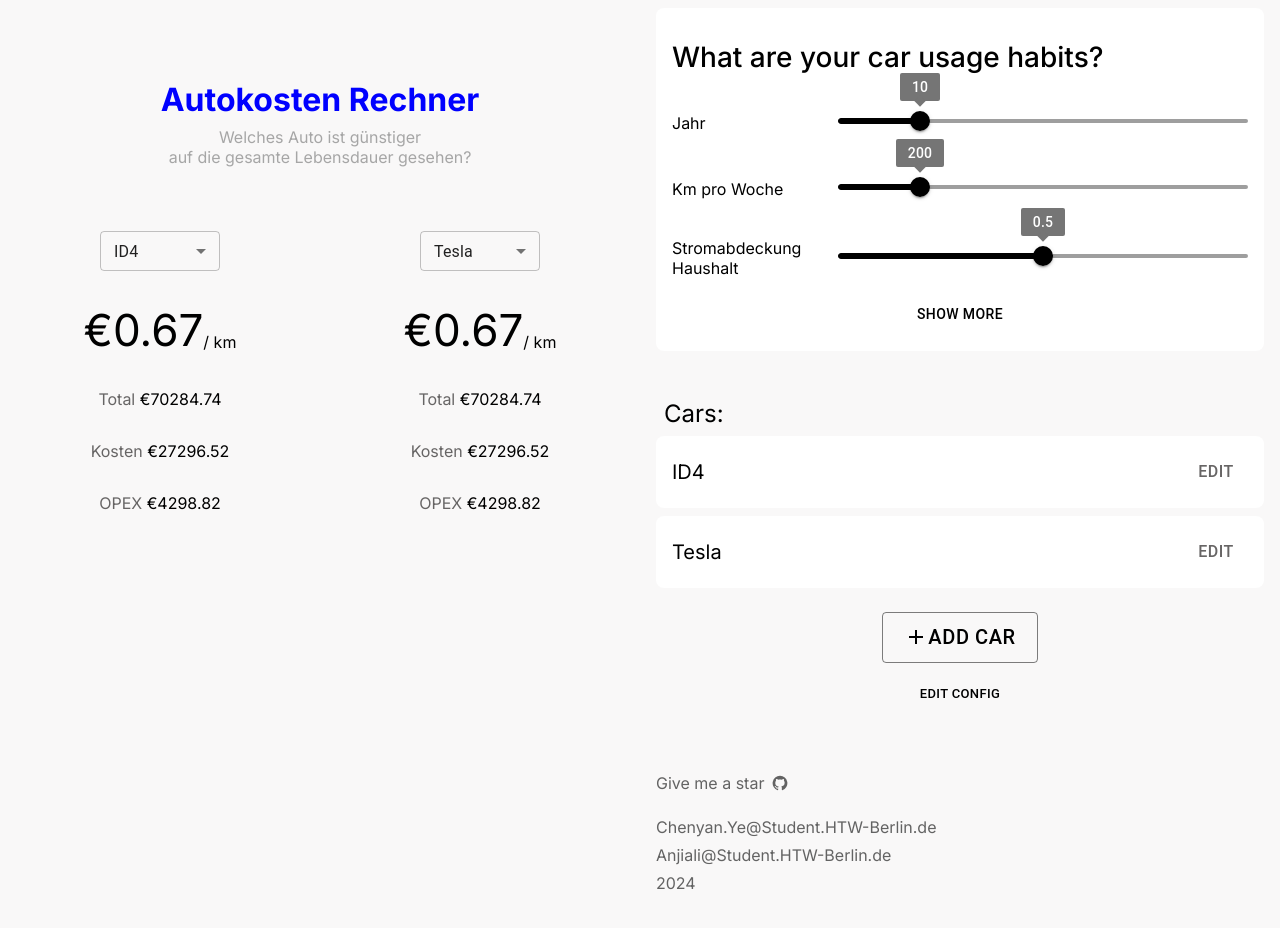
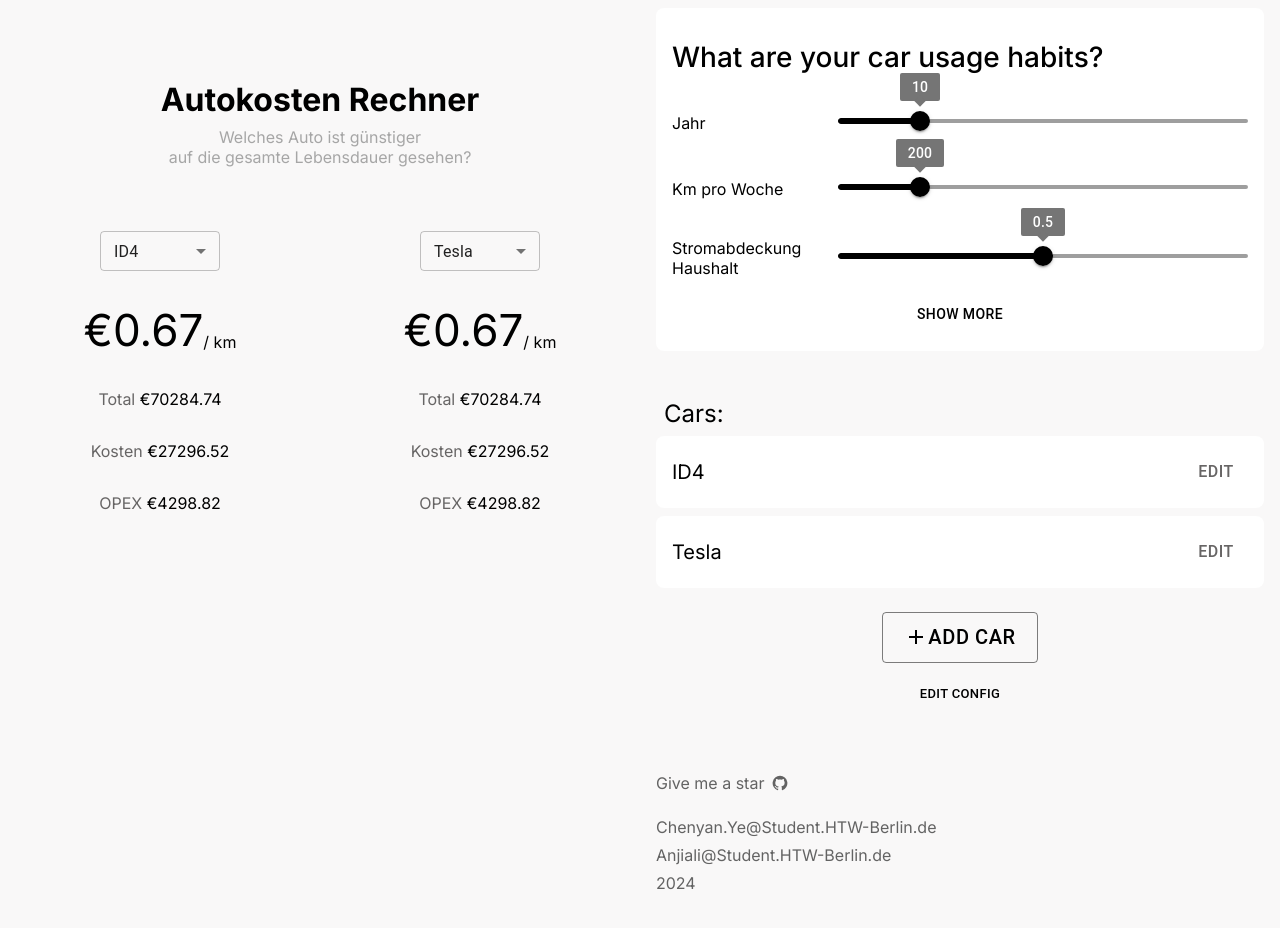
Before and after one commit to yechenyan/car-cost-calculate, a Next.js app: page /car-cost-calculate/ in a window 1280 px wide. Shown: the top 928 px of the page. Built offline with nearby package versions, Linux system fonts and the light colour scheme.

Commit message:
Update Head.jsx

```diff
--- a/app/Home/Head.jsx
+++ b/app/Home/Head.jsx
@@ -8,7 +8,6 @@
           fontSize: "32px",
           fontWeight: 700,
           textAlign: "center",
-          color: "blue",
         }}
       >
         Autokosten Rechner
```
